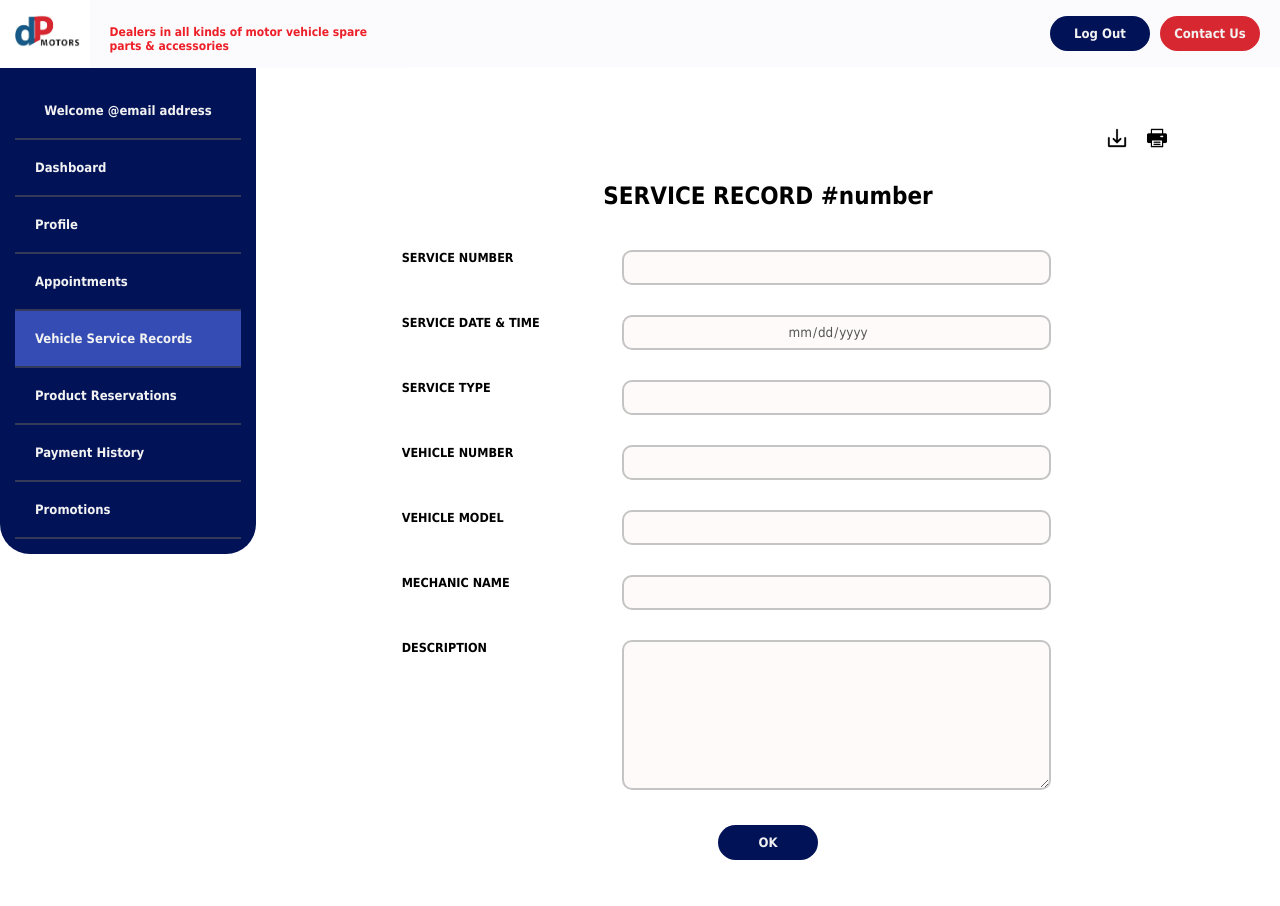
After one commit to kavisha-perera/IS2102-DPMotors, a PHP site: the page made by UI/customer service records/readService.html in a window 1280 px wide. The commit adds this page. Run offline with PHP 8.4, Linux system fonts and the light colour scheme.

Commit message:
completed customer service record UI
a new folder inside "UI" called "customer service records" contains:

>view records, read and delete individual records.

Apart from these, changes to css folder was made.

mainly, "customerAppointment.css" was renamed as "customer.css".

```diff
--- a/UI/customer appointments/viewAppointments.html
+++ b/UI/customer appointments/viewAppointments.html
@@ -90,9 +90,6 @@
                         </tbody>
                         </table>
 
-
-
-
                     </div>
                 </div>
 
--- /dev/null
+++ b/UI/customer service records/readService.html
@@ -0,0 +1,163 @@
+<!DOCTYPE HTML>
+<html lang="en">
+<head>
+    <meta charset="utf-8">
+    <meta name="viewport" content="width=device-width, initial-scale=1.0"> <!--https://www.w3schools.com/css/css_rwd_viewport.asp-->
+    <link rel="stylesheet" href="../../css/main.css">
+	<title>customer read service record</title>
+</head>
+<body>
+
+    <div class="row r1">
+        <div class="col-13">
+            <img src="../../images/logo.png" class="navLogo">
+        </div>
+        <div class="col-nav">
+            <h4 class="navSlogan">Dealers in all kinds of motor vehicle spare parts & accessories</h4>
+        </div>
+        <div class="col-14 navbar">
+            <button class="navButton"> Log Out </button>
+            <button class="navButton contact"> Contact Us </button>
+        </div>
+    </div>
+
+    <!-- Start of Dropdown for screens with width less than 800px-->
+                    <div class="row r2">
+                        <div class="col-2 sideNav-dropdown" >
+                                <img src="../../images/dropdown.svg" class="dropButton">
+                                <div class="dropdown-content">
+                                    <a href="#"> Dashboard </a>
+                                    <a href="#"> Profile </a>
+                                    <a href="#"> Appointments </a>
+                                    <a href="#"  class="active"> Vehicle Service Records </a>
+                                    <a href="#"> Product Reservations </a>
+                                    <a href="#"> Payment History </a>
+                                    <a href="#"> Promotions </a>
+                                </div>
+                        </div>
+                        <div class="col-10 smallWel">
+                            <p> Welcome @email address</p>
+                        </div>
+                    </div>
+    <!--End of Dropdown for screens with width less than 800px-->
+
+    <div class="row r3">
+        <div class="col-15 sideNav">
+            <p> Welcome @email address</p> <hr>
+                <a href="#"> Dashboard </a> <hr>
+                <a href="#"> Profile </a> <hr>
+                <a href="#"> Appointments </a> <hr>
+                <a href="#"  class="active"> Vehicle Service Records </a> <hr>
+                <a href="#"> Product Reservations </a> <hr>
+                <a href="#"> Payment History </a> <hr>
+                <a href="#"> Promotions </a> <hr>
+        </div>
+
+        <div class="col-16 content">
+            <!--main content here-->
+
+            <!--div container for customer to hold customer profile details form-->
+            <div class="col-12 ProfileContainer">
+
+                <div class="row r3-1">
+                    <div class="col-9 saveIcon-null"><!--blank column with 75%width--></div>
+                    <div class="col-3 saveIcon-main">
+                        <img src="../../images/tableIcons/download.png" class="saveIcon">
+                        <img src="../../images/tableIcons/printing.png" class="saveIcon">
+                    </div>
+                </div>
+
+                <div class="row r3-1">
+                    <div class="col-12">
+                        <h2 class="title"><b>SERVICE RECORD #number</b><h2></h2>
+                    </div>
+                </div>
+
+                <!--start of form to get details-->
+                <form action="serviceRec.php" method="GET">
+
+                <div class="row r3-2">
+                    <div class="col-4 BookAppLabel">
+                        <label>SERVICE NUMBER </label>
+                    </div>
+                    <div class="col-8 BookAppForm">
+                        <input type="text" class="serviceApp" name="serviceRecNo" disabled>
+                    </div>
+                </div>
+                <div class="row">
+                    <div class="col-4 BookAppLabel">
+                        <label>SERVICE DATE & TIME</label>
+                    </div>
+                    <div class="col-8 BookAppForm">
+                        <input type="date" class="serviceApp" name="serviceDateTime" disabled>
+                    </div>
+                </div>
+                <div class="row">
+                    <div class="col-4 BookAppLabel">
+                        <label>SERVICE TYPE</label>
+                    </div>
+                    <div class="col-8 BookAppForm">
+                        <input type="text" class="serviceApp" name="sericeType" disabled>
+                    </div>
+                </div>
+                <div class="row">
+                    <div class="col-4 BookAppLabel">
+                        <label>VEHICLE NUMBER</label>
+                    </div>
+                    <div class="col-8 BookAppForm">
+                        <input type="text" class="serviceApp" name="vehicleNo" disabled>
+                    </div>
+                </div>
+                <div class="row">
+                    <div class="col-4 BookAppLabel">
+                        <label>VEHICLE MODEL</label>
+                    </div>
+                    <div class="col-8 BookAppForm">
+                        <input type="text" class="serviceApp" name="vehicleModel" disabled>
+                    </div>
+                </div>
+                <div class="row">
+                    <div class="col-4 BookAppLabel">
+                        <label>MECHANIC NAME</label>
+                    </div>
+                    <div class="col-8 BookAppForm">
+                        <input type="text" class="serviceApp" name="empNo" disabled>
+                    </div>
+                </div>
+                <div class="row">
+                    <div class="col-4 BookAppLabel">
+                        <label>DESCRIPTION</label>
+                    </div>
+                    <div class="col-8 BookAppForm">
+                        <textarea class="serviceApp tableTextarea" name="ServiceDes" disabled> </textarea>
+                    </div>
+                </div>
+                <div class="row formspacing">
+                    <div class="col-12">
+                        <button class="navButton"> OK </button>
+                    </div>
+                </div>
+
+                </form>
+
+
+        </div>
+    </div>
+
+
+
+
+
+ <!--   <footer>
+        <div class="row">
+            <div class="col-12">
+                <h4>CONTACT</h4><br>
+                <p>1088, 1 Battaramulla, Pannipitiya Rd, Battaramulla 10120 </p>
+                011 2XXXXXX | 07X XXXXXXX </p>
+                dpmotors@gmail.com</p>
+            </div>
+        </div>
+    </footer> -->
+
+</body>
+</html>
--- /dev/null
+++ b/css/customer.css
@@ -0,0 +1,84 @@
+/******************************CUSTOMER MANAGE APPOINTMENT, SERVICE RECORDS & PRODUCT RESERVATIONS************************************/
+
+.BookAppLabel{
+    text-align: left;
+    font-size:12.5px;
+    color: #000000;
+    padding-left: 12%;
+}
+
+.BookAppForm{
+    text-align: left;
+}
+
+#serviceApp, input[type=date] , .serviceApp{
+    width:70%;
+    height:35px;
+    border-radius: 10px;
+    border: 2px solid #C4C4C4;
+    background: #FFFAFA;
+    text-align: center;
+    font-weight:lighter;
+}
+
+select option{
+    font-weight:lighter;
+}
+
+.termsConditions{
+    font-weight:lighter;
+    color: #000000;
+    font-size: 11px;
+}
+
+.payButton{
+    background-color: #EE1E2B;
+    width: fit-content;
+}
+
+.payIcon{
+    max-width: 10%;
+    min-width: 60px;
+    width:auto;
+    padding: 10px;
+    height: auto;
+}
+
+.appList{
+    width:100%;
+    border-radius: 30px;
+    background-color:#FFFAFA;
+    border: 2px solid #C4C4C4;
+    font-size: 12px;
+}
+
+.appList th, .appList td{
+    padding: 10px;
+    text-align: left;
+
+}
+
+.tableIcon , .saveIcon{
+    width:20px;
+    cursor: pointer;
+}
+
+.saveIcon{
+    margin-left: 15px;
+}
+
+.tableTextarea{
+    height: 150px;
+}
+
+@media (max-width: 800px) {
+    /* For mobile/tablet view: */
+
+        .saveIcon-null{     /* these to controls the column lenghts of the row containing download and print buttons*/
+            width:70%;
+        }
+        .saveIcon-main{
+            width:30%;
+        }
+
+    }
--- a/css/main.css
+++ b/css/main.css
@@ -4,4 +4,4 @@
 
 @import "profile.css";
 
-@import "customerAppointments.css";
+@import "customer.css";
```
Also changed, not shown: UI/customer appointments/readAppointment.html (+8 -0 lines), UI/customer service records/deleteServiceRecord.html (added, +55 -0 lines), UI/customer service records/viewServices.html (added, +123 -0 lines), css/customerAppointments.css (deleted, +0 -64 lines), images/tableIcons/download.png (added), images/tableIcons/printing.png (added).
